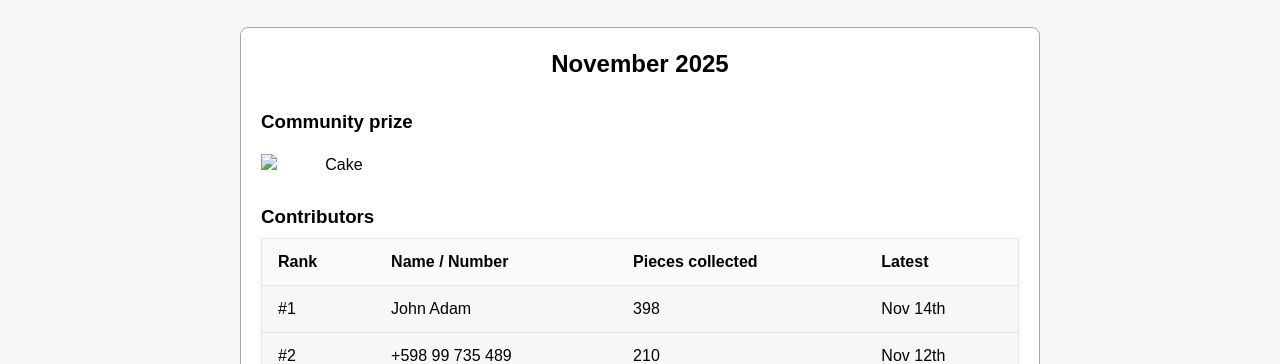
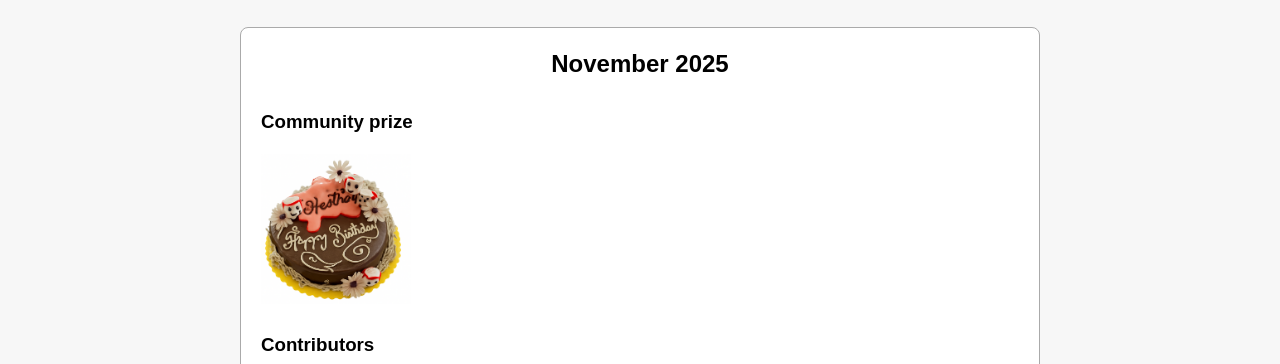
Before and after one commit to dgbeck/one-piece-a-day, a plain HTML site: page index.html in a window 1280 px wide. Shown: the part 425-789 px from the top of the page. Drawn offline with Linux system fonts and the light colour scheme.

Commit message:
add image

```diff
--- a/index.html
+++ b/index.html
@@ -26,7 +26,7 @@
 		<h3>Community prize</h3>
 
 		<div class="prize-container">
-			<img src="prize-images/cake.png" alt="Cake" class="prize-image">
+			<img src="./prize-images/cake.png" alt="Cake" class="prize-image">
 		</div>
 
 		<h3>Contributors</h3>
```
Also changed, not shown: prize-images/cake.png (added), 1 other file.
